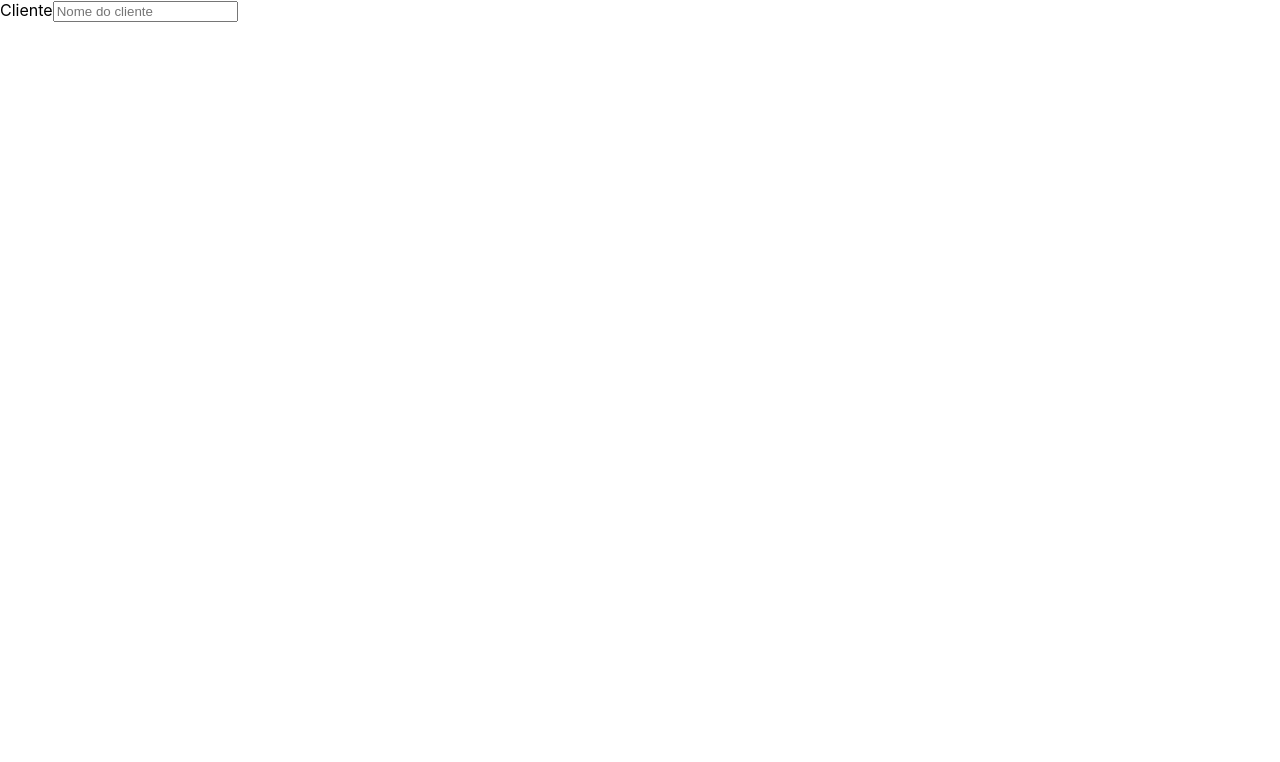
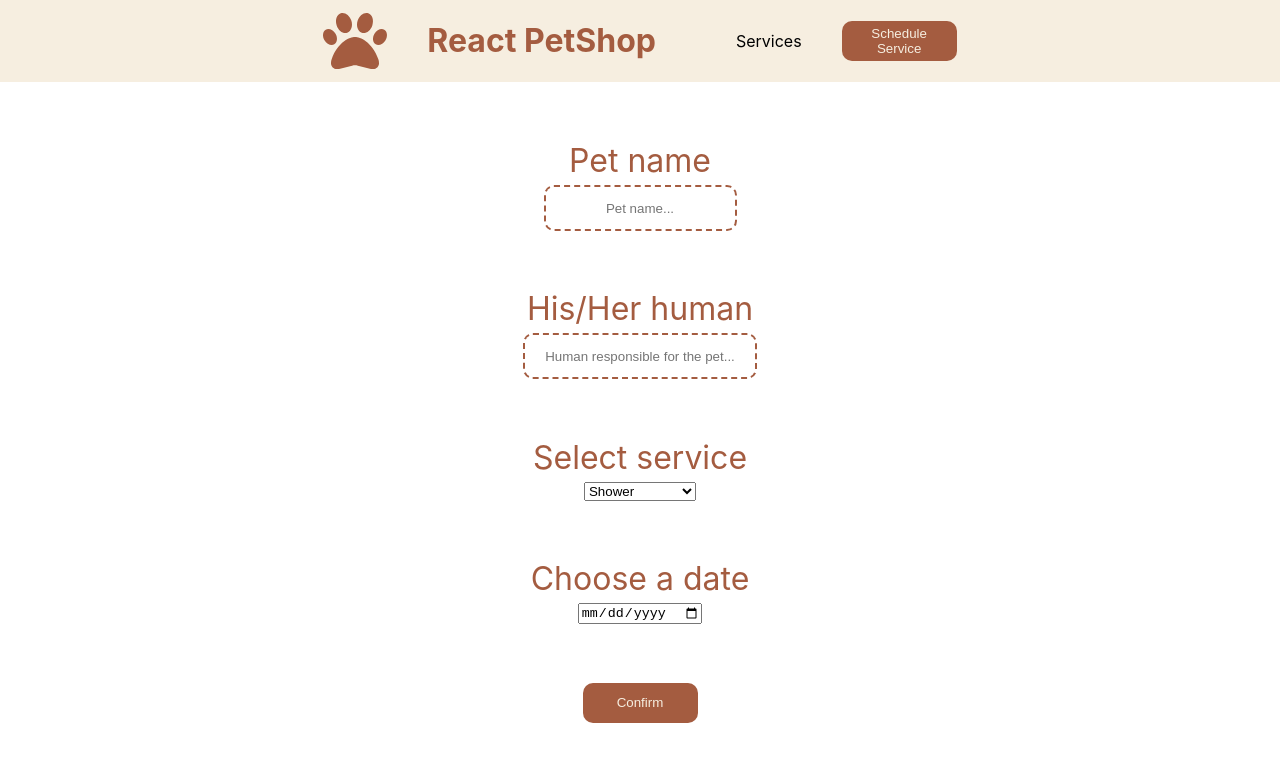
Before and after one commit to viniirbr/petshop, a React (Create React App) app: page / in a window 1280 px wide. Shown: the top 762 px of the page. Built offline with nearby package versions, Linux system fonts and the light colour scheme.

Commit message:
Header and schedule form created

```diff
--- a/package.json
+++ b/package.json
@@ -3,6 +3,9 @@
   "version": "0.1.0",
   "private": true,
   "dependencies": {
+    "@fortawesome/fontawesome-svg-core": "^1.3.0",
+    "@fortawesome/free-solid-svg-icons": "^6.0.0",
+    "@fortawesome/react-fontawesome": "^0.1.17",
     "@testing-library/jest-dom": "^5.16.2",
     "@testing-library/react": "^12.1.3",
     "@testing-library/user-event": "^13.5.0",
--- a/src/App.js
+++ b/src/App.js
@@ -1,14 +1,17 @@
-import logo from './logo.svg';
+import { Component } from 'react';
 import './App.css';
+import Header from './components/Header/Header';
+import ScheduleForm from './components/ScheduleForm/ScheduleForm';
+import "./assets/app.css"
 
-function App() {
-  return (
-    <form>
-      <label>Cliente</label>
-      <input placeholder='Nome do cliente'></input>
-
-    </form>
-  );
+class App extends Component {
+  render() {
+    return (
+      <>
+        <Header />
+        <ScheduleForm />
+      </>
+    );
+  }
 }
-
 export default App;
--- /dev/null
+++ b/src/assets/app.css
@@ -0,0 +1,32 @@
+:root {
+    --primary-color: #A45C40;
+    --second-color: #F6EEE0;
+    --accent-color: #E4B7A0;
+}
+
+.button {
+    background: var(--primary-color);
+    border-radius: 10px;
+    color: var(--second-color);
+    height: 40px;
+    border: none;
+    cursor: pointer;
+    transition: all .5s;
+    width: 115px;
+}
+
+.button:hover {
+    background: var(--accent-color);
+}
+
+.input {
+    border-radius: 10px;
+    border: var(--primary-color) 2px dashed;
+    height: 40px;
+    text-align: center;
+    width: 100%;
+}
+
+.input:focus {
+    border: var(--primary-color) 2px solid;
+}
--- /dev/null
+++ b/src/assets/index.css
@@ -0,0 +1,48 @@
+/* http://meyerweb.com/eric/tools/css/reset/
+   v2.0 | 20110126
+   License: none (public domain)
+*/
+
+html, body, div, span, applet, object, iframe,
+h1, h2, h3, h4, h5, h6, p, blockquote, pre,
+a, abbr, acronym, address, big, cite, code,
+del, dfn, em, img, ins, kbd, q, s, samp,
+small, strike, strong, sub, sup, tt, var,
+b, u, i, center,
+dl, dt, dd, ol, ul, li,
+fieldset, form, label, legend,
+table, caption, tbody, tfoot, thead, tr, th, td,
+article, aside, canvas, details, embed,
+figure, figcaption, footer, header, hgroup,
+menu, nav, output, ruby, section, summary,
+time, mark, audio, video {
+	margin: 0;
+	padding: 0;
+	border: 0;
+	font-size: 100%;
+	font: inherit;
+	vertical-align: baseline;
+}
+/* HTML5 display-role reset for older browsers */
+article, aside, details, figcaption, figure,
+footer, header, hgroup, menu, nav, section {
+	display: block;
+}
+body {
+	line-height: 1;
+}
+ol, ul {
+	list-style: none;
+}
+blockquote, q {
+	quotes: none;
+}
+blockquote:before, blockquote:after,
+q:before, q:after {
+	content: '';
+	content: none;
+}
+table {
+	border-collapse: collapse;
+	border-spacing: 0;
+}
--- /dev/null
+++ b/src/components/Header/Header.jsx
@@ -0,0 +1,24 @@
+import React, { Component } from 'react';
+import "./header.css"
+import { FontAwesomeIcon } from '@fortawesome/react-fontawesome';
+import { faPaw } from '@fortawesome/free-solid-svg-icons'
+
+class Header extends Component {
+    state = {}
+    render() {
+        return (
+            <header className='header'>
+                <FontAwesomeIcon icon={faPaw} color='var(--primary-color)' size="4x"/>
+                <h1 className='header__title'>React PetShop</h1>
+                <nav className='header__nav'>
+                    <ul className='header__items'>
+                        <li><a>Services</a></li>
+                        <button className='button'>Schedule Service</button>
+                    </ul>
+                </nav>
+            </header>
+            );
+    }
+}
+
+export default Header;
--- /dev/null
+++ b/src/components/Header/header.css
@@ -0,0 +1,24 @@
+.header {
+    background: var(--second-color);
+    display: flex;
+    justify-content: center;
+    gap: 40px;
+    width: 100%;
+    align-items: center;
+}
+
+
+.header__items {
+    display: flex;
+    align-items: center;
+    list-style: none;
+    gap: 40px;
+}
+
+.header__items li {
+    cursor: pointer;
+}
+
+.header__title {
+    color: var(--primary-color);
+}
--- /dev/null
+++ b/src/components/ScheduleForm/ScheduleForm.jsx
@@ -0,0 +1,40 @@
+import React, { Component } from 'react';
+import './schedule-form.css'
+
+class ScheduleForm extends Component {
+
+    render() {
+        return (
+            <form className='schedule-form'>
+                <div className='schedule-form__container'>
+                    <label className='schedule-form__label'>Pet name</label>
+                    <input type='text' placeholder='Pet name...' className='input' />
+                </div>
+
+                <div className='schedule-form__container'>
+                    <label className='schedule-form__label'>His/Her human</label>
+                    <input type='text' placeholder='Human responsible for the pet...' className='input' />
+                </div>
+
+                <div className='schedule-form__container'>
+                    <label className='schedule-form__label'>Select service</label>
+                    <select>
+                        <option>Shower</option>
+                        <option>Groom</option>
+                        <option>Showe+Groom</option>
+                    </select>
+                </div>
+
+                <div className='schedule-form__container'>
+                    <label className='schedule-form__label'>Choose a date</label>
+                    <input type="date"/>
+                </div>
+
+                <button className='button'>Confirm</button>
+            </form>
+        )
+    }
+
+}
+
+export default ScheduleForm;
--- /dev/null
+++ b/src/components/ScheduleForm/schedule-form.css
@@ -0,0 +1,20 @@
+.schedule-form {
+    display: flex;
+    flex-direction: column;
+    align-items: center;
+    height: calc(100vh - 160px);
+    margin-top: 30px;
+    justify-content: space-around;
+}
+
+.schedule-form__container {
+    display: flex;
+    flex-direction: column;
+    align-items: center;
+    gap: 5px;
+}
+
+.schedule-form__label {
+    font-size: 2rem;
+    color: var(--primary-color);
+}
```
Also changed, not shown: src/components/ServiceCard.jsx (added, +12 -0 lines), 1 other file (tests, documents, lock files or other folders).
